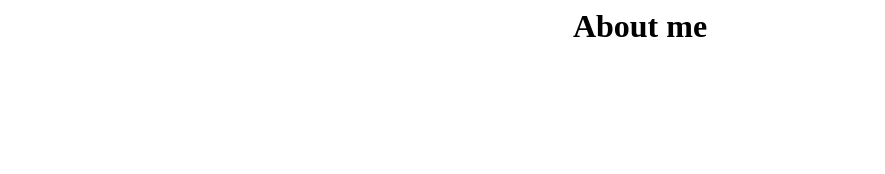
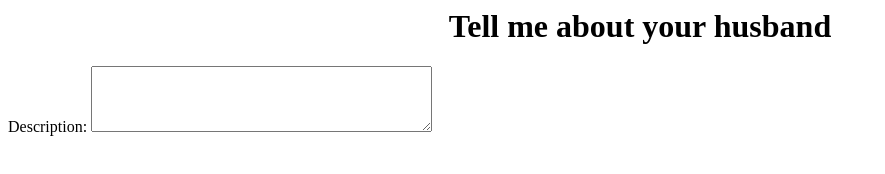
Before and after one commit to Haider0048/Practice, a plain HTML site: page home.html in a window 1280 px wide. Shown: the whole page, without its empty margins (0-885 px from the left). Drawn offline with Linux system fonts and the light colour scheme.

Commit message:
Update home.html

```diff
--- a/home.html
+++ b/home.html
@@ -1,3 +1,8 @@
 <html>
-<h1 style="text-align: center;">About me</h1>
+<h1 style="text-align: center;">Tell me about your husband</h1>
+ <body>
+  <label for="Description">Description:</label>
+<textarea rows="4" cols="40" name="Description"  id="Description">
+</textarea>
+ </body>
 </html>
```
